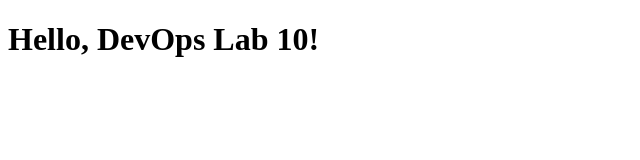
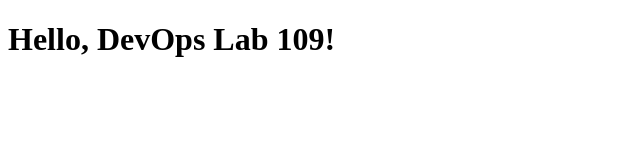
Before and after one commit to ygabris/DevOpsLab9, a plain HTML site: page index.html in a window 1280 px wide. Shown: the full height of the page, 0-640 px from the left. Drawn offline with Linux system fonts and the light colour scheme.

Commit message:
Update index.html

```diff
--- a/index.html
+++ b/index.html
@@ -1,9 +1,9 @@
 <!DOCTYPE html>
 <html>
 <head>
-    <title>DevOps Lab 10</title>
+    <title>DevOps Lab 109</title>
 </head>
 <body>
-    <h1>Hello, DevOps Lab 10!</h1>
+    <h1>Hello, DevOps Lab 109!</h1>
 </body>
 </html>
```
